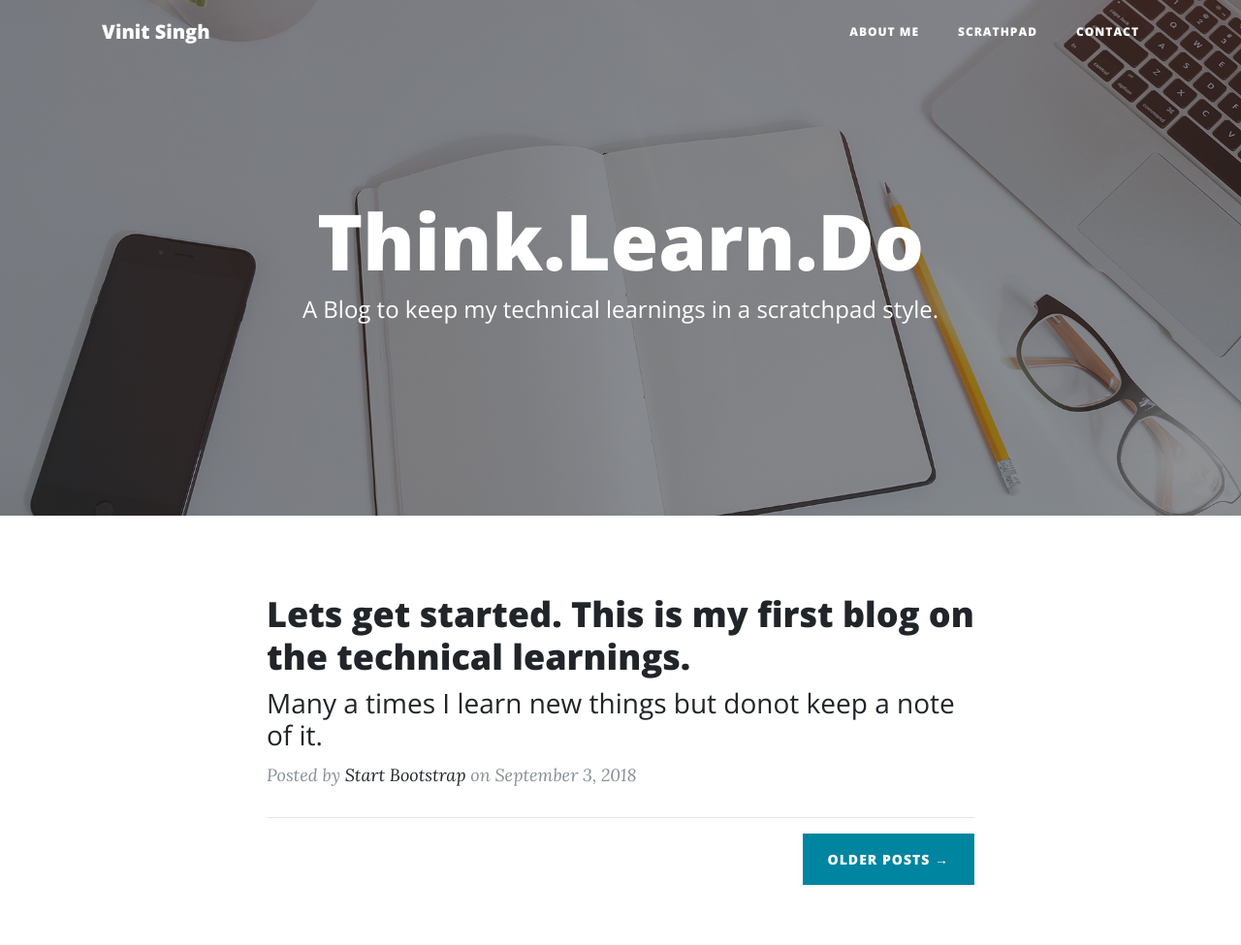
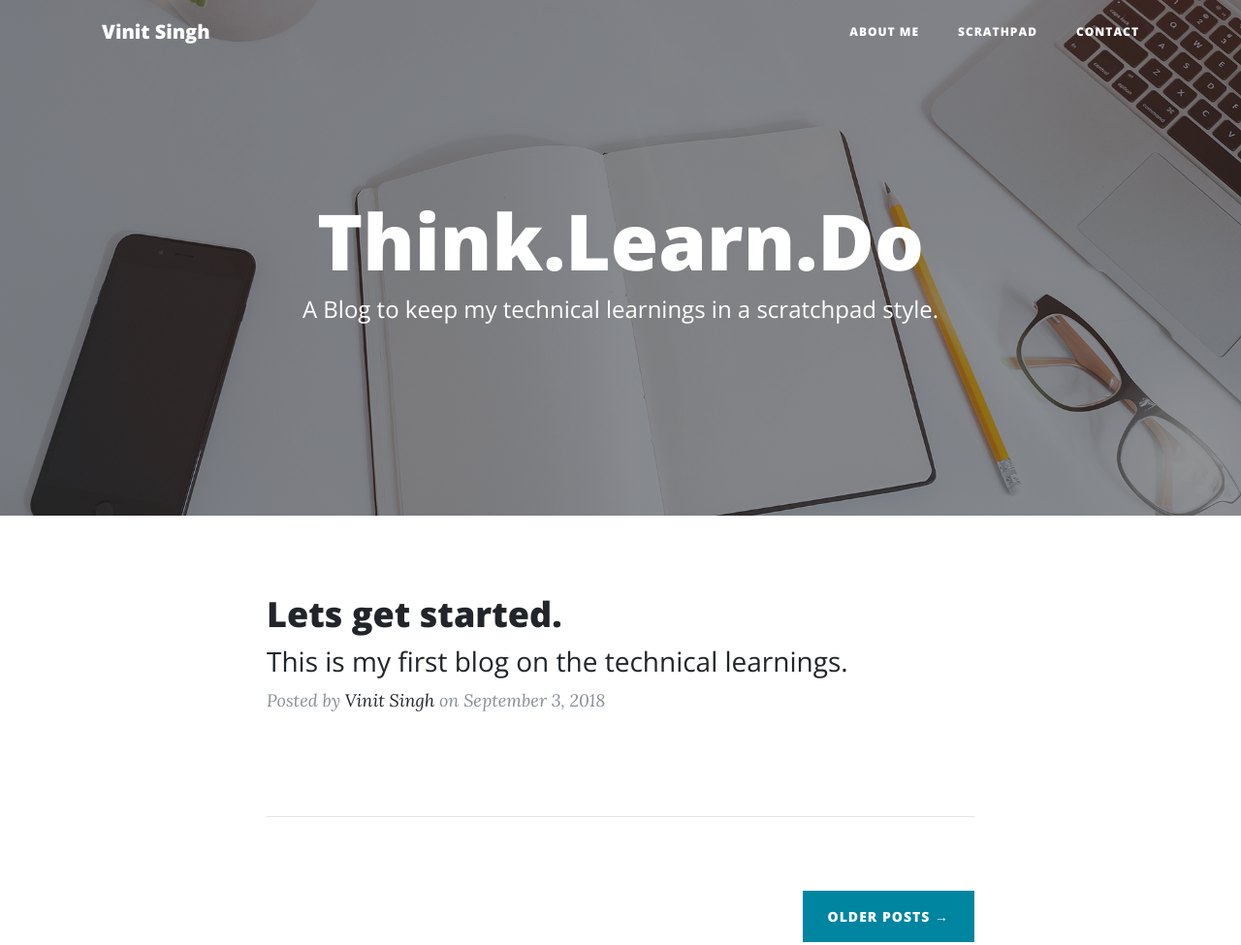
Before and after one commit to vinitsingh44/blog, a plain HTML site: page index.html in a window 1280 px wide. Shown: the top 975 px of the page at 97% size. Drawn offline with nearby package versions, Linux system fonts and the light colour scheme.

Commit message:
Update index.html

```diff
--- a/index.html
+++ b/index.html
@@ -74,17 +74,21 @@
           <div class="post-preview">
             <a href="post.html">
               <h2 class="post-title">
-                Lets get started. This is my first blog on the technical learnings.
+                Lets get started.
               </h2>
               <h3 class="post-subtitle">
-                Many a times I learn new things but donot keep a note of it.
+                This is my first blog on the technical learnings.
               </h3>
             </a>
             <p class="post-meta">Posted by
-              <a href="#">Start Bootstrap</a>
+              <a href="#">Vinit Singh</a>
               on September 3, 2018</p>
           </div>
+          <br>
+          <br>
           <hr>
+          <br>
+          <br>
           <!-- Pager -->
           <div class="clearfix">
             <a class="btn btn-primary float-right" href="#">Older Posts &rarr;</a>
```
